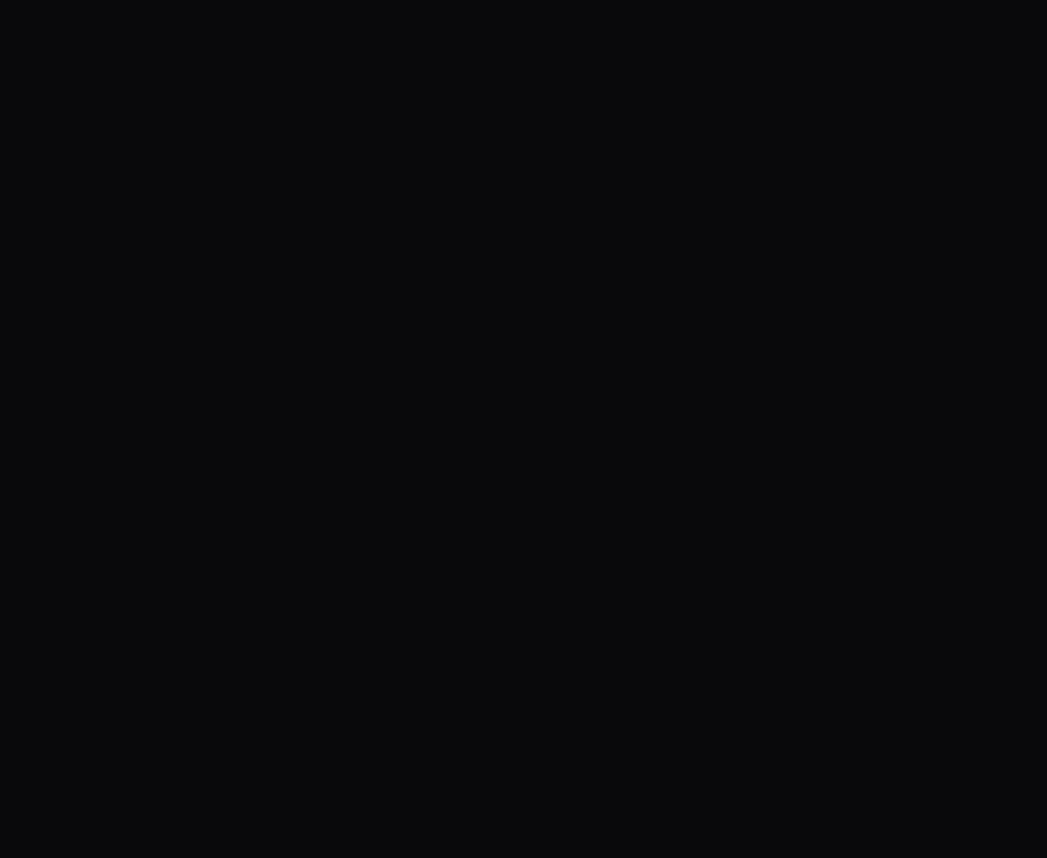
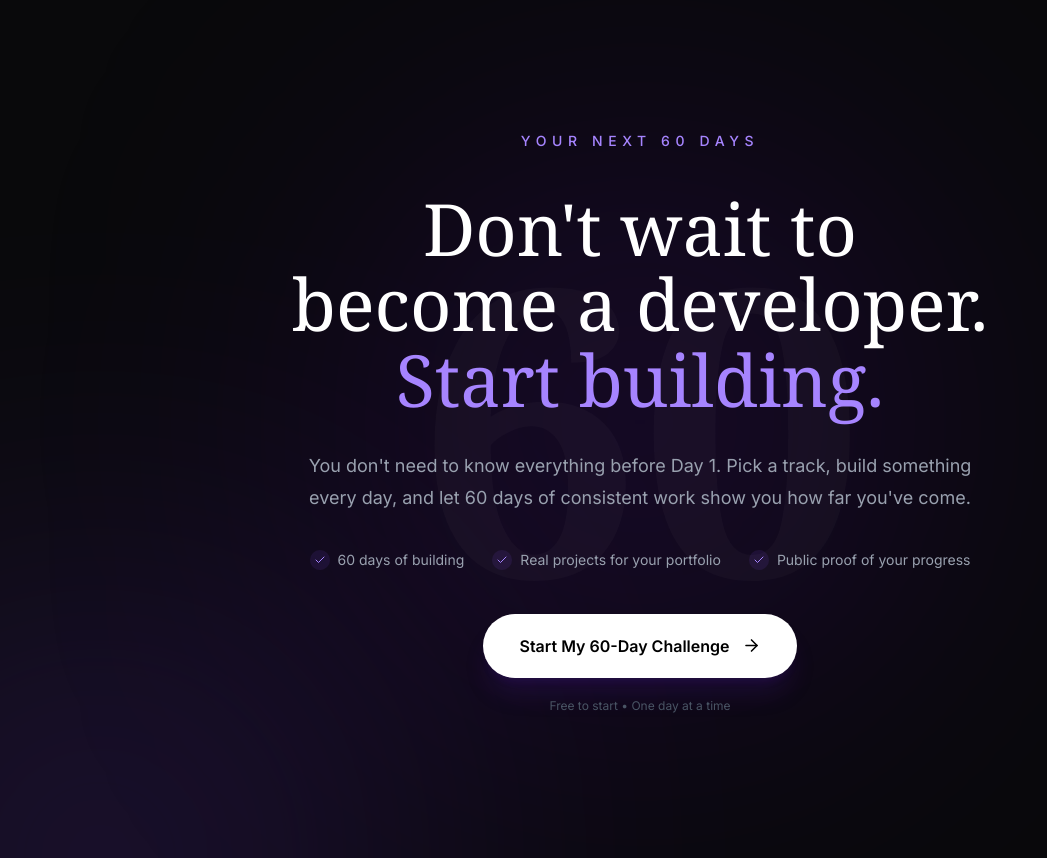
Before and after one commit to omkar-2225/ABTALKS-Hackathon-WebRedesign, a React (Vite) app: page / in a window 1280 px wide. Shown: the part 7560-8418 px from the top of the page, without its empty margins (0-1047 px from the left). Before the commit the page ends 7547 px from the top, so only its background shows below. Built offline with nearby package versions, Linux system fonts and the light colour scheme.

Commit message:
feat: implement landing page and add final call-to-action component

```diff
--- /dev/null
+++ b/src/components/CTA/FinalCTA.jsx
@@ -0,0 +1,139 @@
+import { motion } from "framer-motion";
+import { ArrowRight, Check } from "lucide-react";
+
+const benefits = [
+  "60 days of building",
+  "Real projects for your portfolio",
+  "Public proof of your progress",
+];
+
+export default function FinalCTA() {
+  return (
+    <section className="relative overflow-hidden py-28 sm:py-36">
+
+      {/* Background glow */}
+
+      <div className="pointer-events-none absolute left-1/2 top-1/2 h-[500px] w-[500px] -translate-x-1/2 -translate-y-1/2 rounded-full bg-violet-700/20 blur-[160px]" />
+
+      {/* Giant 60 */}
+
+      <div className="pointer-events-none absolute left-1/2 top-1/2 -translate-x-1/2 -translate-y-1/2 select-none">
+
+        <span className="font-serif text-[180px] font-bold leading-none text-white/[0.025] sm:text-[280px] lg:text-[400px]">
+          60
+        </span>
+
+      </div>
+
+      {/* Content */}
+
+      <div className="relative z-10 mx-auto w-full max-w-4xl px-5 text-center sm:px-8">
+
+        {/* Eyebrow */}
+
+        <motion.p
+          initial={{ opacity: 0, y: 20 }}
+          whileInView={{ opacity: 1, y: 0 }}
+          viewport={{ once: true }}
+          transition={{ duration: 0.6 }}
+          className="text-sm tracking-[0.4em] font-medium uppercase text-violet-400"
+        >
+          YOUR NEXT 60 DAYS
+        </motion.p>
+
+        {/* Heading */}
+
+        <motion.h2
+          initial={{ opacity: 0, y: 30 }}
+          whileInView={{ opacity: 1, y: 0 }}
+          viewport={{ once: true }}
+          transition={{ duration: 0.7, delay: 0.1 }}
+          className="mx-auto mt-10 max-w-3xl font-serif text-3xl leading-[1.05] text-white sm:text-6xl lg:text-7xl"
+        >
+          Don't wait to
+          <br />
+          become a developer.
+          <br />
+          <span className="text-violet-400">
+            Start building.
+          </span>
+        </motion.h2>
+
+        {/* Description */}
+
+        <motion.p
+          initial={{ opacity: 0, y: 25 }}
+          whileInView={{ opacity: 1, y: 0 }}
+          viewport={{ once: true }}
+          transition={{ duration: 0.7, delay: 0.2 }}
+          className="mx-auto mt-8 max-w-2xl text-base leading-8 text-gray-400 sm:text-lg"
+        >
+          You don't need to know everything before Day 1.
+          Pick a track, build something every day, and let
+          60 days of consistent work show you how far you've come.
+        </motion.p>
+
+        {/* Benefits */}
+
+        <motion.div
+          initial={{ opacity: 0, y: 20 }}
+          whileInView={{ opacity: 1, y: 0 }}
+          viewport={{ once: true }}
+          transition={{ duration: 0.7, delay: 0.3 }}
+          className="mx-auto mt-9 flex max-w-2xl flex-col items-center justify-center gap-3 sm:flex-row sm:flex-wrap sm:gap-x-7 sm:gap-y-3"
+        >
+
+          {benefits.map((benefit) => (
+            <div
+              key={benefit}
+              className="flex items-center gap-2 text-sm text-gray-400"
+            >
+
+              <span className="flex h-5 w-5 items-center justify-center rounded-full bg-violet-500/10">
+                <Check
+                  size={12}
+                  className="text-violet-400"
+                />
+              </span>
+
+              {benefit}
+
+            </div>
+          ))}
+
+        </motion.div>
+
+        {/* CTA Button */}
+
+        <motion.div
+          initial={{ opacity: 0, scale: 0.95 }}
+          whileInView={{ opacity: 1, scale: 1 }}
+          viewport={{ once: true }}
+          transition={{ duration: 0.6, delay: 0.4 }}
+          className="mt-11"
+        >
+
+          <button
+            className="group inline-flex items-center justify-center gap-3 rounded-full bg-white px-7 py-4 text-sm font-semibold text-black shadow-xl shadow-violet-900/20 transition-all duration-300 hover:-translate-y-1 hover:bg-gray-100 sm:px-9 sm:py-5 sm:text-base"
+          >
+
+            Start My 60-Day Challenge
+
+            <ArrowRight
+              size={19}
+              className="transition-transform duration-300 group-hover:translate-x-1.5"
+            />
+
+          </button>
+
+          <p className="mt-5 text-xs text-gray-600">
+            Free to start • One day at a time
+          </p>
+
+        </motion.div>
+
+      </div>
+
+    </section>
+  );
+}
--- a/src/components/Testimonials/index.jsx
+++ /dev/null
@@ -1,38 +0,0 @@
-import React from 'react';
-
-export default function Testimonials() {
-  const testimonials = [
-    {
-      quote: "ABTalks Hackathon gave us the platform to transform our prototype into a VC-backed startup within 3 months.",
-      author: "Elena Rostova",
-      role: "2025 AI Track Winner",
-    },
-    {
-      quote: "The mentorship and live judge feedback were unmatched. Highly recommended for every developer!",
-      author: "David K.",
-      role: "Web3 Track Finalist",
-    },
-  ];
-
-  return (
-    <section id="testimonials" className="py-20 bg-slate-950">
-      <div className="max-w-7xl mx-auto px-4 sm:px-6 lg:px-8">
-        <div className="text-center mb-16">
-          <h2 className="text-3xl sm:text-4xl font-extrabold text-white">What Alumni Say</h2>
-          <p className="text-slate-400 mt-2">Hear from past winners and mentors.</p>
-        </div>
-        <div className="grid grid-cols-1 md:grid-cols-2 gap-8">
-          {testimonials.map((t, idx) => (
-            <div key={idx} className="p-8 rounded-2xl bg-slate-900/60 border border-slate-800 italic text-slate-300">
-              <p>"{t.quote}"</p>
-              <div className="mt-6 not-italic">
-                <p className="font-bold text-white">{t.author}</p>
-                <p className="text-xs text-rose-400">{t.role}</p>
-              </div>
-            </div>
-          ))}
-        </div>
-      </div>
-    </section>
-  );
-}
--- a/src/components/UI/index.jsx
+++ /dev/null
@@ -1,30 +0,0 @@
-import React from 'react';
-
-export function Button({ children, variant = 'primary', className = '', ...props }) {
-  const baseStyle = 'px-4 py-2 rounded-xl text-sm font-semibold transition duration-200';
-  const variants = {
-    primary: 'bg-rose-600 hover:bg-rose-500 text-white shadow-lg shadow-rose-950/40',
-    secondary: 'bg-slate-900 hover:bg-slate-800 text-slate-200 border border-slate-800',
-    outline: 'border border-rose-500/40 text-rose-400 hover:bg-rose-500/10',
-  };
-
-  return (
-    <button className={`${baseStyle} ${variants[variant]} ${className}`} {...props}>
-      {children}
-    </button>
-  );
-}
-
-export function Badge({ children, type = 'rose', className = '' }) {
-  const types = {
-    rose: 'bg-rose-500/10 text-rose-400 border-rose-500/20',
-    emerald: 'bg-emerald-500/10 text-emerald-400 border-emerald-500/20',
-    amber: 'bg-amber-500/10 text-amber-400 border-amber-500/20',
-  };
-
-  return (
-    <span className={`inline-flex items-center px-2.5 py-0.5 rounded-full text-xs font-semibold border ${types[type]} ${className}`}>
-      {children}
-    </span>
-  );
-}
--- a/src/pages/Landing.jsx
+++ b/src/pages/Landing.jsx
@@ -6,6 +6,7 @@ import ChallengeTracks from "../components/ChallengeTracks/ChallengeTracks";
 import HowItWorks from "../components/HowItWorks/HowItWorks";
 import ChallengePreview from "../components/CHallengePreview/ChallengePreview";
 import JourneyCommunity from "../components/Journey/JourneyCommunity";
+import FinalCTA from "../components/CTA/FinalCTA";
 
 export default function Landing() {
   return (
@@ -25,6 +26,7 @@ export default function Landing() {
       <HowItWorks />
       <ChallengePreview />
       <JourneyCommunity />
+      <FinalCTA />
     </main>
   );
 }
```
